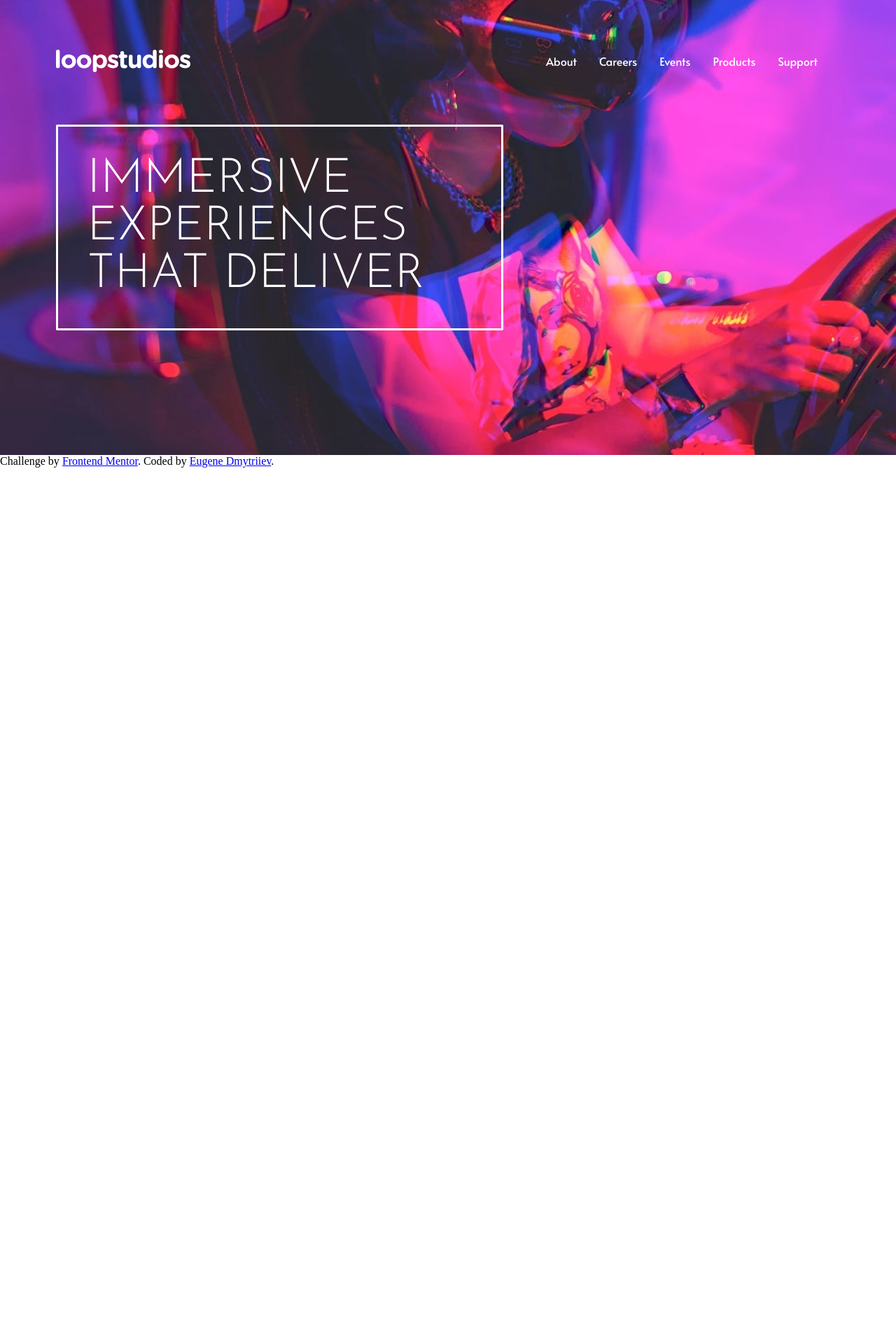
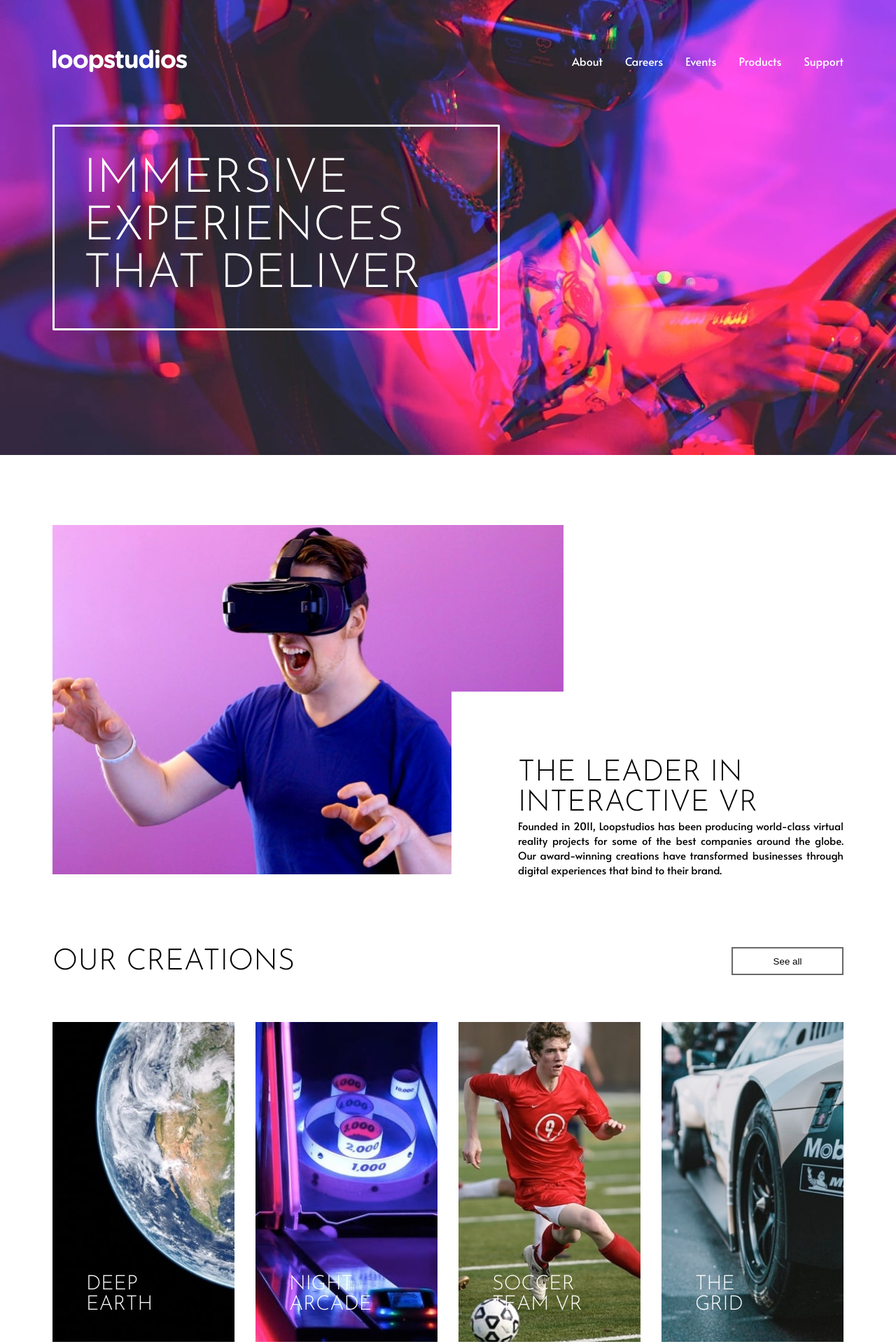
Before and after one commit to eugene-dmytriiev/Loopstudios-landing, a PHP site: page / in a window 1280 px wide. Shown: the top 1920 px of the page at 70% size. Before the commit the page ends 668 px from the top, so only its background shows below. Run offline with PHP 8.4, Linux system fonts and the light colour scheme.

Commit message:
Add files via upload

```diff
--- a/index.html
+++ b/index.html
@@ -10,7 +10,7 @@
   <link rel="preconnect" href="https://fonts.gstatic.com">
   <link href="https://fonts.googleapis.com/css2?family=Alata&display=swap" rel="stylesheet">
   <link href="https://fonts.googleapis.com/css2?family=Josefin+Sans:wght@300&display=swap" rel="stylesheet">
-
+  <link rel="stylesheet" href="https://cdnjs.cloudflare.com/ajax/libs/font-awesome/5.15.2/css/all.min.css">
   <link rel="stylesheet" href="styles/main.css">
   <title>Frontend Mentor | Loopstudios landing page</title>
 
@@ -41,51 +41,99 @@
     </div>
   </section>
 
-
-
-
-
-
-  <!--
-  About
-  Careers
-  Events
-  Products
-  Support
-
-  Immersive experiences that deliver
-
-  The leader in interactive VR
-
-  Founded in 2011, Loopstudios has been producing world-class virtual reality
+  <section class="interactive">
+    <div class="flex-row container">
+      <div class="interactive__image">
+        <img src="images/desktop/image-interactive.jpg" alt="">
+      </div>
+      <div class="interactive__text">
+        <div class="interactive__text-title">
+          The leader in interactive VR
+        </div>
+        <div class="interactive__text-description">
+          Founded in 2011, Loopstudios has been producing world-class virtual reality
   projects for some of the best companies around the globe. Our award-winning
   creations have transformed businesses through digital experiences that bind
   to their brand.
+        </div>
+      </div>
+    </div>
+  </section>
 
-  Our creations
 
-  See all
+  <section class="creations container">
+    <div class="creations__title">
+      <div class="creations__title-text">Our creations</div>
+      <button class="creations__title-button">See all</button>
+    </div>
+    <div class="creations__tiles">
+      <div class="creations__tiles-tile">
+        <div class="creations__tiles-text">Deep<br> earth</div>
+        <img src="images/desktop/image-deep-earth.jpg" class="creations__tiles-image" alt="Deep earth">
+      </div>
+      <div class="creations__tiles-tile">
+        <div class="creations__tiles-text">Night<br> arcade</div>
+        <img src="images/desktop/image-night-arcade.jpg" class="creations__tiles-image" alt="Night arcade">
+      </div>
+      <div class="creations__tiles-tile">
+        <div class="creations__tiles-text">Soccer<br> team VR</div>
+        <img src="images/desktop/image-soccer-team.jpg" class="creations__tiles-image" alt="Soccer team VR">
+      </div>
+      <div class="creations__tiles-tile">
+        <div class="creations__tiles-text">The<br> grid</div>
+        <img src="images/desktop/image-grid.jpg" class="creations__tiles-image" alt="The grid">
+      </div>
+    </div>
+    <div class="creations__tiles">
+      <div class="creations__tiles-tile">
+        <div class="creations__tiles-text">From up<br> above VR</div>
+        <img src="images/desktop/image-from-above.jpg" class="creations__tiles-image" alt="Deep earth">
+      </div>
+      <div class="creations__tiles-tile">
+        <div class="creations__tiles-text">Pocket<br> borealis</div>
+        <img src="images/desktop/image-pocket-borealis.jpg" class="creations__tiles-image" alt="Night arcade">
+      </div>
+      <div class="creations__tiles-tile">
+        <div class="creations__tiles-text">The<br> curiosity</div>
+        <img src="images/desktop/image-curiosity.jpg" class="creations__tiles-image" alt="Soccer team VR">
+      </div>
+      <div class="creations__tiles-tile">
+        <div class="creations__tiles-text">Make it<br> fisheye</div>
+        <img src="images/desktop/image-fisheye.jpg" class="creations__tiles-image" alt="The grid">
+      </div>
+    </div>
+  </section>
+  <footer>
+    <div class="container flex-footer">
+      <img src="images/logo.svg" alt="Logo">
+      <ul class="social footer__list">
+        <li><a href="#" class="social__icon"><i class="fab fa-facebook-square"></i></a></li>
+        <li><a href="#" class="social__icon"><i class="fab fa-twitter"></i></a></li>
+        <li><a href="#" class="social__icon"><i class="fab fa-pinterest"></i></a></li>
+        <li><a href="#" class="social__icon"><i class="fab fa-instagram"></i></a></li>
+      </ul>
+    </div>
+    <div class="container flex-footer">
+      <ul class="footer__list">
+        <li><a href="" class="footer__item">About</a></li>
+        <li><a href="" class="footer__item">Careers</a></li>
+        <li><a href="" class="footer__item">Events</a></li>
+        <li><a href="" class="footer__item">Products</a></li>
+        <li><a href="" class="footer__item">Support</a></li>
+      </ul>
 
-  Deep earth
-  Night arcade
-  Soccer team VR
-  The grid
-  From up above VR
-  Pocket borealis
-  The curiosity
-  Make it fisheye
-
-  About
-  Careers
-  Events
-  Products
-  Support
-
-  © 2021 Loopstudios. All rights reserved. -->
+      <div class="copyright-text">
+        © 2021 Loopstudios. All rights reserved.
+      </div>
+    </div>
+  </footer>
 
   <div class="attribution">
-    Challenge by <a href="https://www.frontendmentor.io?ref=challenge" target="_blank">Frontend Mentor</a>.
+    <div class="container">
+      Challenge by <a href="https://www.frontendmentor.io?ref=challenge" target="_blank">Frontend Mentor</a>.
     Coded by <a href="https://github.com/eugene-dmytriiev">Eugene Dmytriiev</a>.
+    </div>
+
   </div>
 </body>
 </html>
--- /dev/null
+++ b/styles/_about.scss
@@ -0,0 +1,45 @@
+@import 'variables';
+
+.flex-row{
+    display: flex;
+    justify-items: flex-end;
+    position: relative;
+}
+
+.interactive{
+    padding: 100px 0;
+    &__image{
+        img{
+
+            max-width: 730px;
+            height: auto;
+        }
+    }
+
+    &__text{
+        padding: 95px 0 0 95px;
+        margin-top: auto;
+        max-width: 700px;
+        display: flex;
+        flex-direction: column;
+        justify-content: flex-end;
+        justify-items: center;
+        justify-self: end;
+        background-color: $color-white;
+        margin-left: -10rem;
+
+        &-title{
+            font-family: $ff-title;
+            text-transform: uppercase;
+            font-size: 2.625rem;
+        }
+
+        &-description{
+            font-family: $ff-main;
+            font-size: $fs-body;
+            text-align: justify;
+        }
+    }
+
+
+}
--- /dev/null
+++ b/styles/_creations.scss
@@ -0,0 +1,70 @@
+@import 'variables';
+
+.creations{
+
+    &__title{
+        display: flex;
+        justify-content: space-between;
+        margin-bottom: 4rem;
+
+        &-text{
+            text-transform: uppercase;
+            font-family: $ff-title;
+            font-size: 2.625rem;
+        }
+
+        &-button{
+            max-width: 160px;
+            width: 100%;
+            max-height: 40px;
+            background: transparent;
+            border: $color-dark-gray 2px solid;
+            transition: background-color 0.7s cubic-bezier(0.075, 0.82, 0.165, 1);
+        }
+
+        &-button:hover{
+            background-color: $color-black;
+            color: $color-white;
+            border: $color-black;
+        }
+    }
+
+    &__tiles{
+        display: flex;
+        flex-wrap: wrap;
+        justify-content: space-between;
+
+
+        &-tile {
+            position: relative;
+
+            img{
+                min-width: 260px;
+                width: 100%;
+                height: auto;
+                object-fit: cover;
+            }
+
+        }
+
+        &-text{
+            position: absolute;
+            color: $color-white;
+            font-family: $ff-title;
+            text-transform: uppercase;
+            font-size: 1.8rem;
+
+            top: 78%;
+            padding-left: 3rem;
+
+
+        }
+
+        &-tile > * {
+            flex: 1 1 25%;
+        }
+
+
+    }
+
+}
--- /dev/null
+++ b/styles/_footer.scss
@@ -0,0 +1,75 @@
+@import 'variables';
+@import 'header';
+
+footer{
+    background-color: $color-black;
+    color: $color-white;
+    font-family: $ff-main;
+    font-size: $fs-body;
+    margin-top: 150px;
+    padding-top: 40px;
+}
+
+.flex-footer{
+    display: flex;
+    justify-content: space-between;
+    align-items: center;
+    width: 100%;
+
+
+    img{
+        max-height: 25px;
+        width: auto;
+        height: 100%;
+    }
+}
+
+.footer__list{
+    display: flex;
+    gap: 2rem;
+    list-style: none;
+
+    padding: 0;
+
+
+
+}
+.footer__item{
+    text-decoration: none;
+    color: $color-white;
+    position: relative;
+}
+
+.footer__item:hover::before{
+    content: "";
+    background-color: white;
+    width: 25px;
+    height: 3px;
+    position: absolute;
+    top: 105%;
+    left: 50%;
+    transform: translateX(-50%);
+}
+
+.social{
+    gap: 1rem;
+
+    li{
+        position: relative;
+    }
+    &__icon{
+        color: $color-white;
+
+
+    }
+
+    &__icon:hover::before{
+    content: "";
+    background-color: white;
+    width: 15px;
+    height: 2px;
+    position: absolute;
+    top: 105%;
+    }
+
+}
--- a/styles/_header.scss
+++ b/styles/_header.scss
@@ -23,12 +23,10 @@
     }
 
     &__item{
-        margin-right: 2rem;
+        margin-left: 2rem;
         align-self: center;
+        transition: transform 0.3s ease-in-out;
 
-        :last-child{
-            margin-right: 0;
-        }
         :hover::before{
             content: "";
             background-color: white;
@@ -48,4 +46,7 @@
         }
 
     }
+    &__item:first-child{
+        margin-left: 0;
+    }
 }
--- a/styles/main.css
+++ b/styles/main.css
@@ -31,14 +31,14 @@
 }
 
 .menu__item {
-  margin-right: 2rem;
+  margin-left: 2rem;
   -ms-flex-item-align: center;
       -ms-grid-row-align: center;
       align-self: center;
-}
-
-.menu__item :last-child {
-  margin-right: 0;
+  -webkit-transition: -webkit-transform 0.3s ease-in-out;
+  transition: -webkit-transform 0.3s ease-in-out;
+  transition: transform 0.3s ease-in-out;
+  transition: transform 0.3s ease-in-out, -webkit-transform 0.3s ease-in-out;
 }
 
 .menu__item :hover::before {
@@ -59,6 +59,10 @@
   text-decoration: none;
   position: relative;
   padding-bottom: 10px;
+}
+
+.menu__item:first-child {
+  margin-left: 0;
 }
 
 .hero {
@@ -89,6 +93,269 @@
   border-radius: 0.5%;
 }
 
+.flex-row {
+  display: -webkit-box;
+  display: -ms-flexbox;
+  display: flex;
+  justify-items: flex-end;
+  position: relative;
+}
+
+.interactive {
+  padding: 100px 0;
+}
+
+.interactive__image img {
+  max-width: 730px;
+  height: auto;
+}
+
+.interactive__text {
+  padding: 95px 0 0 95px;
+  margin-top: auto;
+  max-width: 700px;
+  display: -webkit-box;
+  display: -ms-flexbox;
+  display: flex;
+  -webkit-box-orient: vertical;
+  -webkit-box-direction: normal;
+      -ms-flex-direction: column;
+          flex-direction: column;
+  -webkit-box-pack: end;
+      -ms-flex-pack: end;
+          justify-content: flex-end;
+  justify-items: center;
+  justify-self: end;
+  background-color: white;
+  margin-left: -10rem;
+}
+
+.interactive__text-title {
+  font-family: "Josefin Sans", sans-serif;
+  text-transform: uppercase;
+  font-size: 2.625rem;
+}
+
+.interactive__text-description {
+  font-family: "Alata", sans-serif;
+  font-size: 0.94rem;
+  text-align: justify;
+}
+
+.creations__title {
+  display: -webkit-box;
+  display: -ms-flexbox;
+  display: flex;
+  -webkit-box-pack: justify;
+      -ms-flex-pack: justify;
+          justify-content: space-between;
+  margin-bottom: 4rem;
+}
+
+.creations__title-text {
+  text-transform: uppercase;
+  font-family: "Josefin Sans", sans-serif;
+  font-size: 2.625rem;
+}
+
+.creations__title-button {
+  max-width: 160px;
+  width: 100%;
+  max-height: 40px;
+  background: transparent;
+  border: dimgray 2px solid;
+  -webkit-transition: background-color 0.7s cubic-bezier(0.075, 0.82, 0.165, 1);
+  transition: background-color 0.7s cubic-bezier(0.075, 0.82, 0.165, 1);
+}
+
+.creations__title-button:hover {
+  background-color: black;
+  color: white;
+  border: black;
+}
+
+.creations__tiles {
+  display: -webkit-box;
+  display: -ms-flexbox;
+  display: flex;
+  -ms-flex-wrap: wrap;
+      flex-wrap: wrap;
+  -webkit-box-pack: justify;
+      -ms-flex-pack: justify;
+          justify-content: space-between;
+}
+
+.creations__tiles-tile {
+  position: relative;
+}
+
+.creations__tiles-tile img {
+  min-width: 260px;
+  width: 100%;
+  height: auto;
+  -o-object-fit: cover;
+     object-fit: cover;
+}
+
+.creations__tiles-text {
+  position: absolute;
+  color: white;
+  font-family: "Josefin Sans", sans-serif;
+  text-transform: uppercase;
+  font-size: 1.8rem;
+  top: 78%;
+  padding-left: 3rem;
+}
+
+.creations__tiles-tile > * {
+  -webkit-box-flex: 1;
+      -ms-flex: 1 1 25%;
+          flex: 1 1 25%;
+}
+
+.header {
+  top: 60px;
+  position: absolute;
+  width: 100%;
+}
+
+.menu {
+  display: -webkit-box;
+  display: -ms-flexbox;
+  display: flex;
+  -webkit-box-pack: justify;
+      -ms-flex-pack: justify;
+          justify-content: space-between;
+  justify-items: center;
+}
+
+.menu img {
+  -ms-flex-item-align: center;
+      -ms-grid-row-align: center;
+      align-self: center;
+}
+
+.menu__list {
+  display: -webkit-box;
+  display: -ms-flexbox;
+  display: flex;
+}
+
+.menu__list {
+  list-style: none;
+}
+
+.menu__item {
+  margin-left: 2rem;
+  -ms-flex-item-align: center;
+      -ms-grid-row-align: center;
+      align-self: center;
+  -webkit-transition: -webkit-transform 0.3s ease-in-out;
+  transition: -webkit-transform 0.3s ease-in-out;
+  transition: transform 0.3s ease-in-out;
+  transition: transform 0.3s ease-in-out, -webkit-transform 0.3s ease-in-out;
+}
+
+.menu__item :hover::before {
+  content: "";
+  background-color: white;
+  width: 25px;
+  height: 4px;
+  position: absolute;
+  top: 100%;
+  left: 50%;
+  -webkit-transform: translateX(-50%);
+          transform: translateX(-50%);
+}
+
+.menu__item a {
+  color: white;
+  font-family: "Alata", sans-serif;
+  text-decoration: none;
+  position: relative;
+  padding-bottom: 10px;
+}
+
+.menu__item:first-child {
+  margin-left: 0;
+}
+
+footer {
+  background-color: black;
+  color: white;
+  font-family: "Alata", sans-serif;
+  font-size: 0.94rem;
+  margin-top: 150px;
+  padding-top: 40px;
+}
+
+.flex-footer {
+  display: -webkit-box;
+  display: -ms-flexbox;
+  display: flex;
+  -webkit-box-pack: justify;
+      -ms-flex-pack: justify;
+          justify-content: space-between;
+  -webkit-box-align: center;
+      -ms-flex-align: center;
+          align-items: center;
+  width: 100%;
+}
+
+.flex-footer img {
+  max-height: 25px;
+  width: auto;
+  height: 100%;
+}
+
+.footer__list {
+  display: -webkit-box;
+  display: -ms-flexbox;
+  display: flex;
+  gap: 2rem;
+  list-style: none;
+  padding: 0;
+}
+
+.footer__item {
+  text-decoration: none;
+  color: white;
+  position: relative;
+}
+
+.footer__item:hover::before {
+  content: "";
+  background-color: white;
+  width: 25px;
+  height: 3px;
+  position: absolute;
+  top: 105%;
+  left: 50%;
+  -webkit-transform: translateX(-50%);
+          transform: translateX(-50%);
+}
+
+.social {
+  gap: 1rem;
+}
+
+.social li {
+  position: relative;
+}
+
+.social__icon {
+  color: white;
+}
+
+.social__icon:hover::before {
+  content: "";
+  background-color: white;
+  width: 15px;
+  height: 2px;
+  position: absolute;
+  top: 105%;
+}
+
 body {
   margin: 0;
   top: 0;
@@ -100,7 +367,21 @@ body {
 }
 
 .container {
-  max-width: 1120px;
+  max-width: 1130px;
+  padding: 0 5px;
   margin: 0 auto;
 }
+
+.attribution {
+  background-color: black;
+  color: white;
+  font-family: "Josefin Sans", sans-serif;
+  padding-bottom: 1rem;
+  text-align: right;
+}
+
+.attribution a {
+  text-decoration: underline;
+  color: white;
+}
 /*# sourceMappingURL=main.css.map */
--- a/styles/main.scss
+++ b/styles/main.scss
@@ -1,6 +1,9 @@
 @import 'header';
 @import 'hero-section';
 @import 'variables';
+@import 'about';
+@import 'creations';
+@import 'footer';
 
 body{
     margin: 0;
@@ -12,7 +15,20 @@ body{
 }
 
 .container{
-    max-width: 1120px;
+    max-width: 1130px;
+    padding: 0 5px;
     margin: 0 auto;
 
 }
+
+.attribution{
+    background-color: $color-black;
+    color: $color-white;
+    font-family: $ff-title;
+    a{
+        text-decoration: underline;
+        color: $color-white;
+    }
+    padding-bottom: 1rem;
+    text-align: right;
+}
```
Also changed, not shown: 1 other file.
